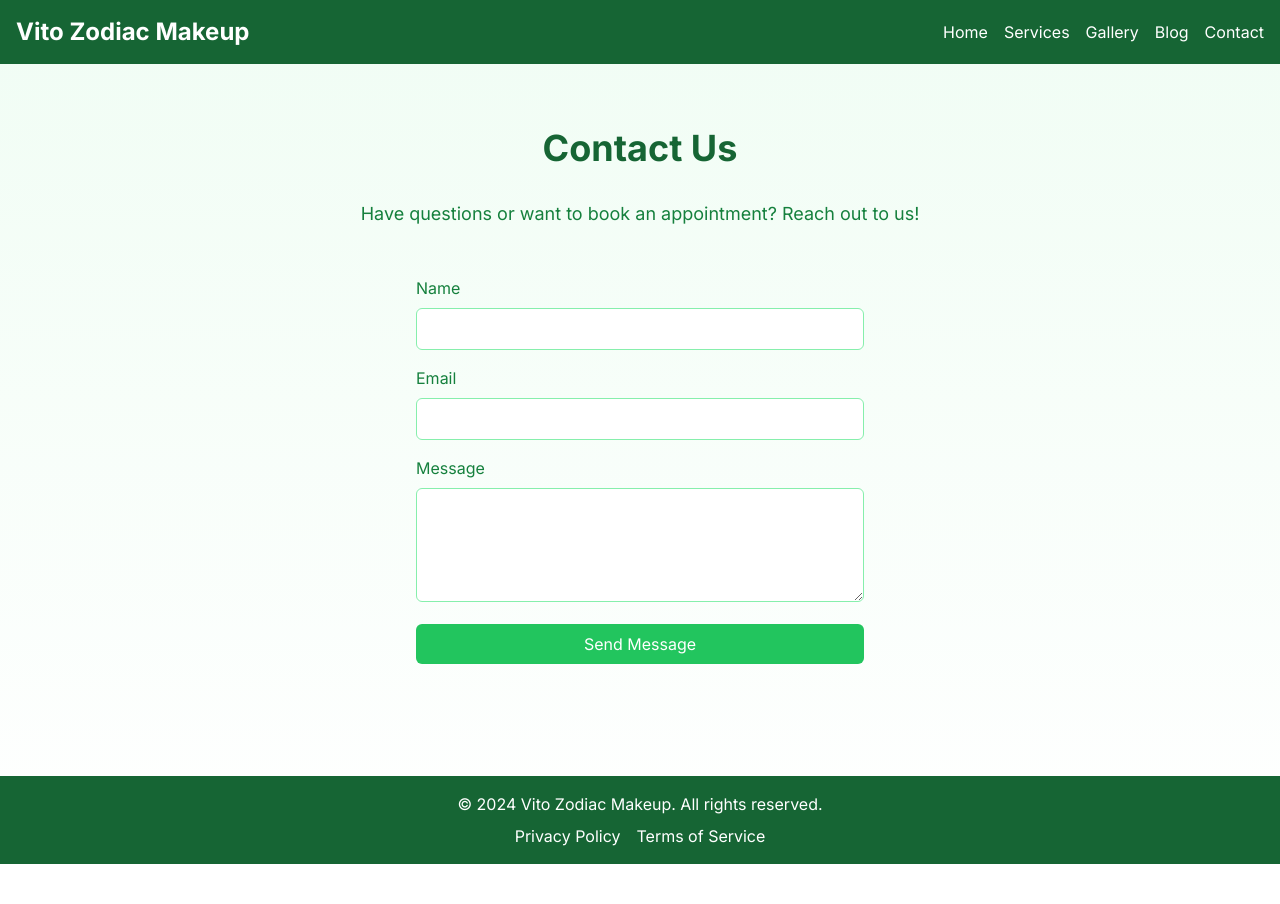
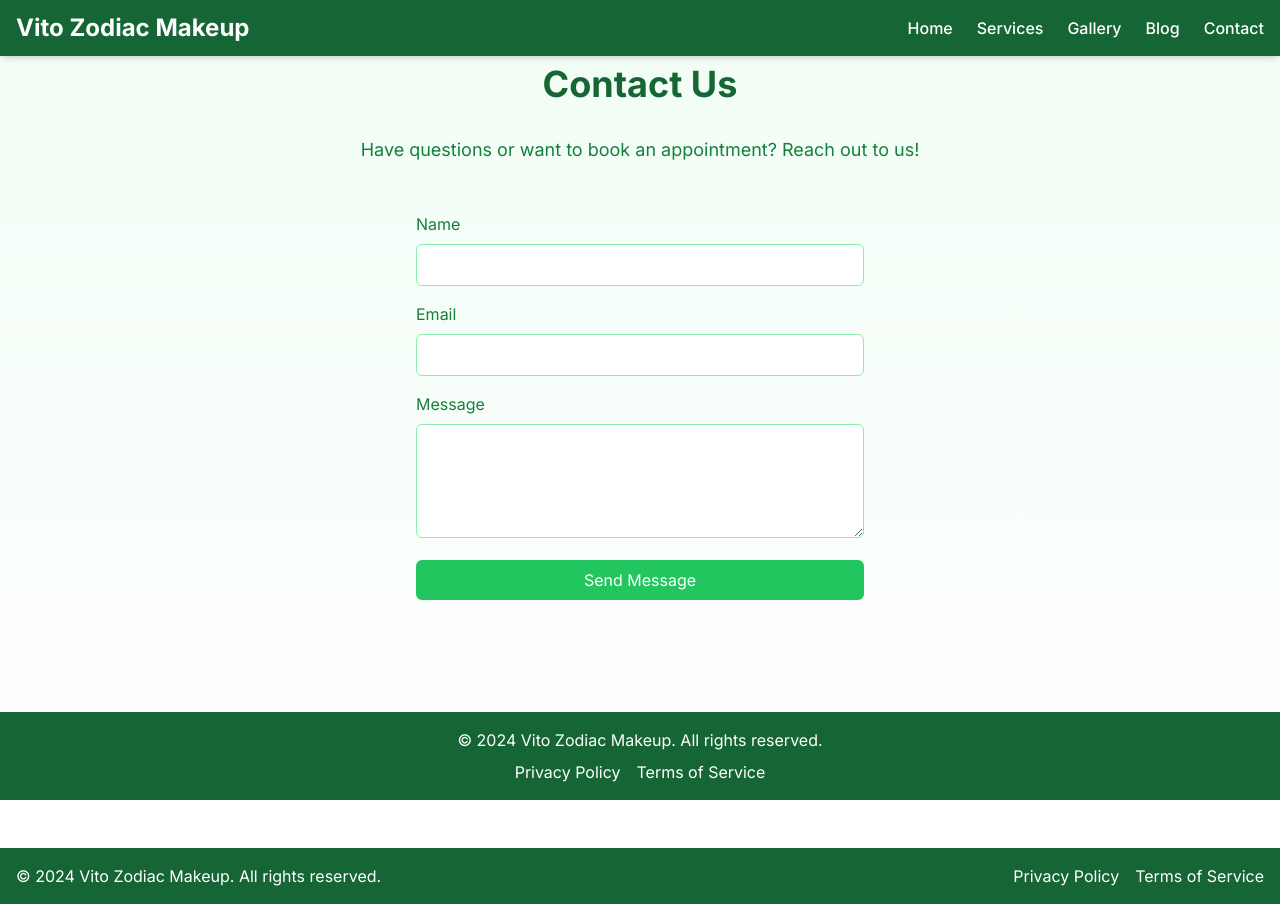
Before and after one commit to Mozart299/vito-makeup, a Next.js app: page /contact in a window 1280 px wide. Before the commit the page ends 864 px from the top, so only its background shows below. Built offline with nearby package versions, Linux system fonts and the light colour scheme.

Commit message:
Refactor header and footer into separate components for improved code organization

```diff
--- a/src/app/blog/page.tsx
+++ b/src/app/blog/page.tsx
@@ -39,21 +39,6 @@ const blogPosts = [
 export default function BlogPage() {
   return (
     <div className="min-h-screen bg-gradient-to-b from-green-50 to-white">
-      <header className="bg-green-800 text-white p-4">
-        <div className="container mx-auto flex justify-between items-center">
-          <Link href="/" className="text-2xl font-bold">Vito Zodiac Makeup</Link>
-          <nav>
-            <ul className="flex space-x-4">
-              <li><Link href="/" className="hover:text-green-300">Home</Link></li>
-              <li><Link href="/services" className="hover:text-green-300">Services</Link></li>
-              <li><Link href="/gallery" className="hover:text-green-300">Gallery</Link></li>
-              <li><Link href="/blog" className="hover:text-green-300">Blog</Link></li>
-              <li><Link href="/contact" className="hover:text-green-300">Contact</Link></li>
-            </ul>
-          </nav>
-        </div>
-      </header>
-
       <main className="container mx-auto px-4 py-16">
         <motion.h1
           initial={{ opacity: 0, y: -20 }}
--- a/src/app/contact/page.tsx
+++ b/src/app/contact/page.tsx
@@ -26,21 +26,6 @@ export default function ContactPage() {
 
   return (
     <div className="min-h-screen bg-gradient-to-b from-green-50 to-white">
-      <header className="bg-green-800 text-white p-4">
-        <div className="container mx-auto flex justify-between items-center">
-          <Link href="/" className="text-2xl font-bold">Vito Zodiac Makeup</Link>
-          <nav>
-            <ul className="flex space-x-4">
-              <li><Link href="/" className="hover:text-green-300">Home</Link></li>
-              <li><Link href="/services" className="hover:text-green-300">Services</Link></li>
-              <li><Link href="/gallery" className="hover:text-green-300">Gallery</Link></li>
-              <li><Link href="/blog" className="hover:text-green-300">Blog</Link></li>
-              <li><Link href="/contact" className="hover:text-green-300">Contact</Link></li>
-            </ul>
-          </nav>
-        </div>
-      </header>
-
       <main className="container mx-auto px-4 py-16">
         <motion.h1
           initial={{ opacity: 0, y: -20 }}
--- a/src/app/gallery/page.tsx
+++ b/src/app/gallery/page.tsx
@@ -22,21 +22,6 @@ const galleryItems = [
 export default function GalleryPage() {
   return (
     <div className="min-h-screen bg-gradient-to-b from-green-50 to-white">
-      <header className="bg-green-800 text-white p-4">
-        <div className="container mx-auto flex justify-between items-center">
-          <Link href="/" className="text-2xl font-bold">Vito Zodiac Makeup</Link>
-          <nav>
-            <ul className="flex space-x-4">
-              <li><Link href="/" className="hover:text-green-300">Home</Link></li>
-              <li><Link href="/services" className="hover:text-green-300">Services</Link></li>
-              <li><Link href="/gallery" className="hover:text-green-300">Gallery</Link></li>
-              <li><Link href="/blog" className="hover:text-green-300">Blog</Link></li>
-              <li><Link href="/contact" className="hover:text-green-300">Contact</Link></li>
-            </ul>
-          </nav>
-        </div>
-      </header>
-
       <main className="container mx-auto px-4 py-16">
         <motion.h1
           initial={{ opacity: 0, y: -20 }}
--- a/src/app/layout.tsx
+++ b/src/app/layout.tsx
@@ -1,6 +1,8 @@
 import type { Metadata } from 'next'
 import { Inter } from 'next/font/google'
 import './globals.css'
+import Header from './components/header'
+import Footer from './components/footer'
 
 const inter = Inter({ subsets: ['latin'] })
 
@@ -16,7 +18,9 @@ export default function RootLayout({
 }) {
   return (
     <html lang="en">
+      <Header />
       <body className={inter.className}>{children}</body>
+      <Footer />
     </html>
   )
 }
--- a/src/app/page.tsx
+++ b/src/app/page.tsx
@@ -13,7 +13,6 @@ import Footer from './components/footer'
 export default function Home() {
   return (
     <div className="min-h-screen bg-gradient-to-b from-green-50 to-white">
-      <Header />
       <main className="container mx-auto px-4 py-16">
         <motion.div
           initial={{ opacity: 0, y: 20 }}
--- a/src/app/services/page.tsx
+++ b/src/app/services/page.tsx
@@ -7,21 +7,6 @@ import { ServicePackages } from '../components/service-packages'
 export default function ServicesPage() {
   return (
     <div className="min-h-screen bg-gradient-to-b from-green-50 to-white">
-      <header className="bg-green-800 text-white p-4">
-        <div className="container mx-auto flex justify-between items-center">
-          <Link href="/" className="text-2xl font-bold">Vito Zodiac Makeup</Link>
-          <nav>
-            <ul className="flex space-x-4">
-              <li><Link href="/" className="hover:text-green-300">Home</Link></li>
-              <li><Link href="/services" className="hover:text-green-300">Services</Link></li>
-              <li><Link href="/gallery" className="hover:text-green-300">Gallery</Link></li>
-              <li><Link href="/blog" className="hover:text-green-300">Blog</Link></li>
-              <li><Link href="/contact" className="hover:text-green-300">Contact</Link></li>
-            </ul>
-          </nav>
-        </div>
-      </header>
-
       <main className="container mx-auto px-4 py-16">
         <motion.h1
           initial={{ opacity: 0, y: -20 }}
```
